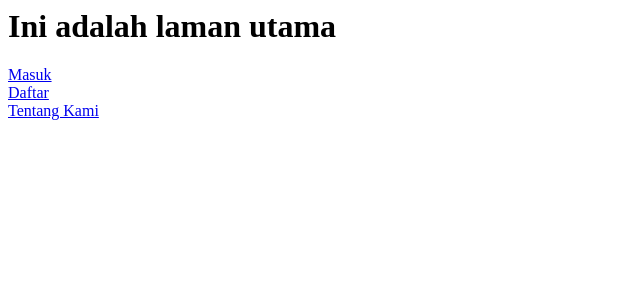
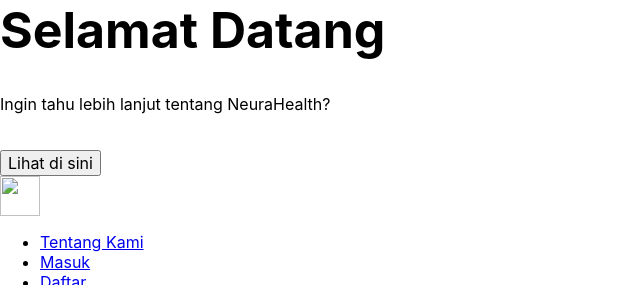
Before and after one commit to nisafdlsr/FP-PemWeb-Mantul, a Flask app: page / in a window 1280 px wide. Shown: the top 285 px of the page, without its empty margins (0-640 px from the left). Run offline with Flask 2, Linux system fonts and the light colour scheme; some libraries are stand-ins or nearby versions.

Commit message:
Update Halaman_Utama.html

```diff
--- a/templates/Halaman_Utama.html
+++ b/templates/Halaman_Utama.html
@@ -1,8 +1,63 @@
 <html>
-   <h1>
-      Ini adalah laman utama
-   </h1>
-   <a href="{{ url_for('login') }}">Masuk</a><br>
-   <a href="{{ url_for('register') }}">Daftar</a><br>
-   <a href="{{ url_for('about') }}">Tentang Kami</a>
+   <head>
+    <meta name="viewport" content="width=device-width, initial-scale=1">
+    <link rel="shortcut icon" type="image/png" href="https://i.ibb.co/h7Btbz8/favicon.png"/>
+    <link rel="stylesheet" href="style.css" />
+    <title>NeuraHealth</title>
+  </head>
+<body>
+
+  <!-- HERO IMAGE -->
+  <div class="container">
+    <div class="hero-image">
+      <div class="hero-text">
+        <h1 style="font-size:50px">Selamat Datang <span></span></h1>
+        <p>Ingin tahu lebih lanjut tentang NeuraHealth?</p><br>
+        <button><a onclick="window.open('#about', '_self')">Lihat di sini</a></button>
+      </div>
+    </div>
+
+    <!-- NAVIGATION BAR -->
+    <header>
+      <img src="https://i.ibb.co/h7Btbz8/favicon.png" height=40 width=40>
+        <ul>
+          <li><a href="#about">Tentang Kami</a></li>
+          <li><a href="login.html">Masuk</a></li>
+          <li><a href="register.html">Daftar</a></li>
+        </ul>
+    </header>
+
+  <!-- ABOUT ME -->
+  <div class="about-me" id="about">
+    <div class="about-me-img">
+      <img src="https://i.ibb.co/7bJHf31/kami.png" alt="Avatar">
+    </div>
+    <div class="about-me-txt">
+      <h1>Tentang Kami</h1>
+      <p>NeuraHealth merupakan aplikasi diagnosa penyakit pasien.<br>
+        Aplikasi ini dapat membantu dokter untuk menentukan penyakit berdasarkan masukan gejala dan gambar.<br>
+      </p>
+    </div>
+  </div>
+
+  <!-- Ulasan Penyakit -->
+  <div id="Ulasan"></div>
+  <hr style="width:0%;">
+  <hr style="width:0%;">
+  <hr style="width:0%;">
+  <div class="sub-heading">
+    <center> Ulasan Penyakit </center>
+    <hr style="width:25%; color: whitesmoke">
+  </div>
+  <div class="soc-projects">
+  </div>
+
+  <!-- FOOTER -->
+  <div class="footer">
+    <div class="footer-credit">
+        <a style="text-align: center;">Copyright @2019 by NeuraHealth.Team</a>
+    <!--<div class="clear"></div>-->
+  </div>
+</div>
+</body>
 </html>
```
